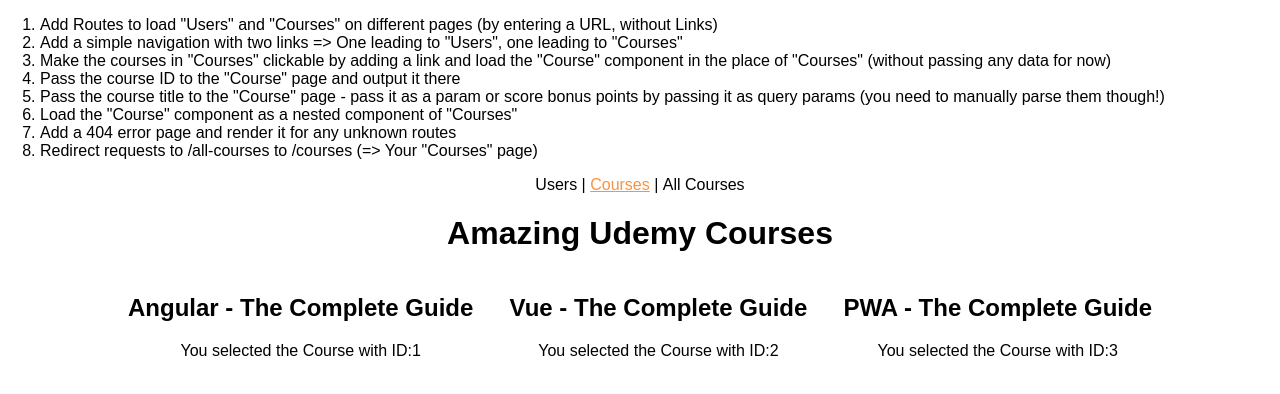
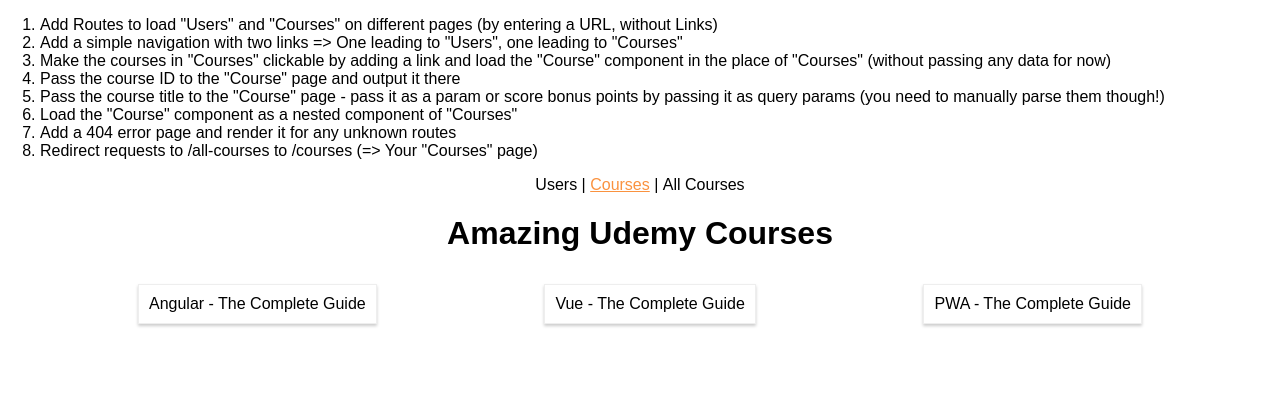
Before and after one commit to AmanAzim/Routing-assignment-React, a React (Create React App) app: page /courses in a window 1280 px wide. Shown: the top 394 px of the page. Built offline with nearby package versions, Linux system fonts and the light colour scheme.

Commit message:
"commit"

```diff
--- a/src/App.js
+++ b/src/App.js
@@ -31,6 +31,7 @@
                     <Route path="/courses" component={Courses}/>
                     <Redirect from="/all-courses" to="/courses"/>
                     <Route render={()=><h1>Page not found</h1>}/>
+                    {/*<Router component={ProblemPage}/>*/}
                   </Switch>
                 </div>
               </BrowserRouter>
--- a/src/containers/Course/Course.js
+++ b/src/containers/Course/Course.js
@@ -8,26 +8,28 @@
     }
     componentDidMount() {
        this.loadData();
+        console.log('Mounting')
     };
     componentDidUpdate(prevProps, prevState, snapshot) {
-        if(prevState.courseId===this.state.courseId){
             this.loadData();
-        }
     }
 
     loadData=()=>{
         const query=new URLSearchParams(this.props.location.search);
-        let token = query.get('course');
+        let title = query.get('course');
 
         //for (let param of query.entries()) {
         // this.setState({courseTitle:param[1]})
         //}
-        this.setState({courseTitle:token, courseId:+this.props.match.params.kd});
+        if(this.state.courseId!==+this.props.match.params.kd){
+            this.setState({courseTitle:title, courseId:+this.props.match.params.kd});
+        }
+
     }
 
     render () {
 
-        let Title=this.props.courseTitle;
+        {/*let Title=this.props.courseTitle;
         if(this.state.courseTitle){
             Title=this.state.courseTitle
         }
@@ -35,13 +37,13 @@
         let Id=this.props.courseId;
         if(this.state.courseId){
             Id=this.state.courseId;
-        }
+        }*/}
 
 
         return (
-            <div onClick={this.props.clicked}>
-                <h1>{Title}</h1>
-                <p>You selected the Course with ID:{Id}</p>
+            <div >
+                <h1>{this.state.courseTitle}</h1>
+                <p>You selected the Course with ID:{this.state.courseId}</p>
             </div>
         );
     }
--- a/src/containers/Courses/Courses.js
+++ b/src/containers/Courses/Courses.js
@@ -18,7 +18,7 @@
         //console.log( this.state.selectedCourse);
         if(this.state.selectedCourse && prevState.selectedCourse === this.state.selectedCourse)
         {
-            this.setState({selectedCourse:null});
+           // this.setState({selectedCourse:null});
             //console.log('working')
         }
     }
@@ -36,23 +36,15 @@
                 this.state.courses.map( course => {
                     return(
                         <Link to={this.props.match.url+'/'+course.id+'?course='+course.title} exact key={course.id}>
-                            <Course className="Course"
-                                    courseId={course.id}
-                                    courseTitle={course.title}
-                                    clicked={()=>this.selectCourseHandler(course.id)} />
+                            <article className="Course" onClick={()=>this.selectCourseHandler(course.id)}>{course.title}</article>
+                            {/*To just show the courses we should never use <Course/> if we have plan to load them in <Route ../> on click because than it will make problem with its props*/}
                         </Link>
                     );
                 } )
         );
         if(this.state.selectedCourse)
         {
-            //current= ( <Route path={this.props.match.url+'/:kd'} exact component={Course}/>
-
-                       // <Link to={'/courses/'+this.state.selectedCourse.id}>
-                         // <Course className="Course"
-                           //       courseId={this.state.selectedCourse.id}/>
-                        ///</Link>
-                     //);
+            //current=<Route path={this.props.match.url+'/:kd'} exact component={Course}/>;
         }
 
         return (
```
